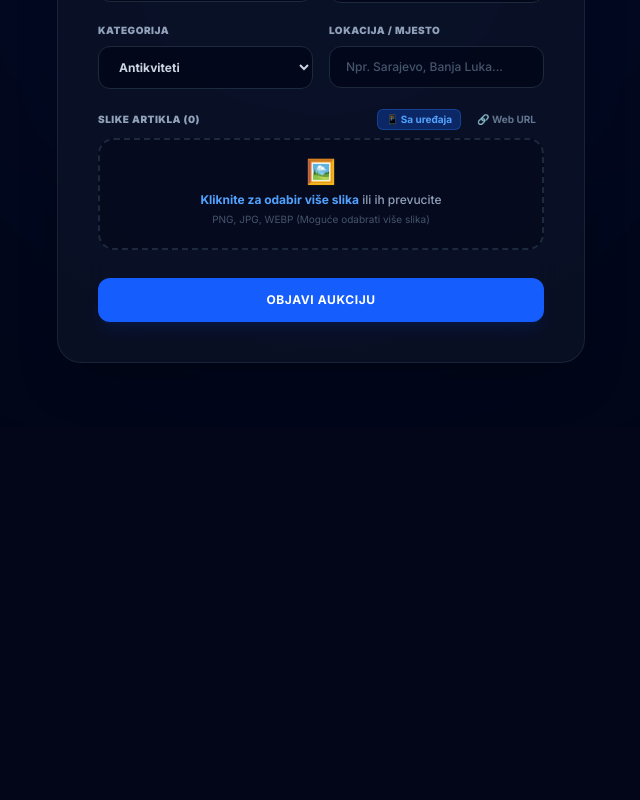
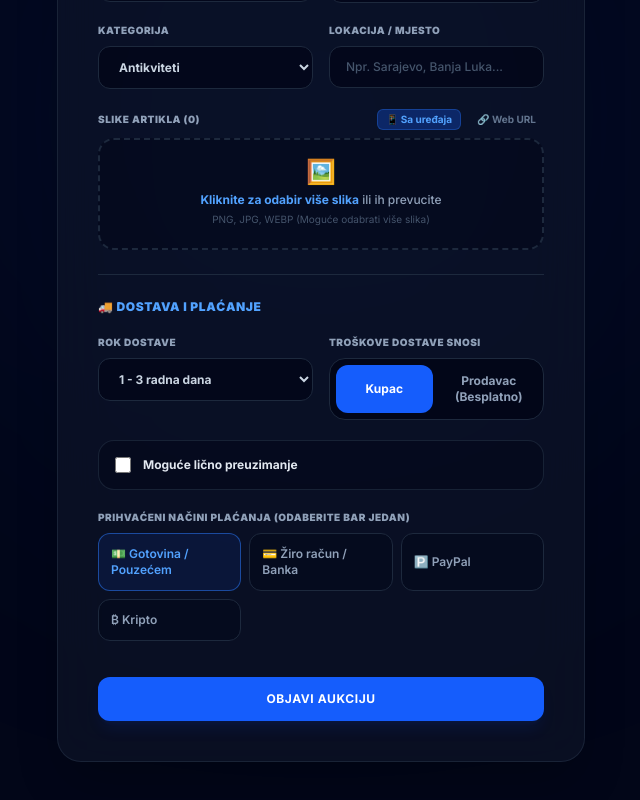
Before and after one commit to HarunSusa/bidko, a React (Vite) app in the folder frontend/: page /kreiraj-aukciju in a window 1280 px wide. Shown: the part 678-1478 px from the top of the page, without its empty margins (319-959 px from the left). Before the commit the page ends 1105 px from the top, so only its background shows below. Built offline with nearby package versions, Linux system fonts and the light colour scheme.

Commit message:
Dodano dostava i placanje

```diff
--- a/frontend/src/pages/AukcijaDetalji.jsx
+++ b/frontend/src/pages/AukcijaDetalji.jsx
@@ -98,6 +98,59 @@ function AukcijaDetalji() {
     }
   };
 
+  // Pomoćna funkcija za formatiranje dostave (prilagođena MongoDB strukturi)
+  const formatirajDostavu = (dostava) => {
+    if (!dostava) return 'Brza pošta / Lično preuzimanje';
+    if (typeof dostava === 'string') return dostava;
+
+    if (typeof dostava === 'object') {
+      const dijelovi = [];
+
+      // 1. Rok dostave
+      const rok = dostava.rok || dostava.rokDostave || dostava.vrijemeDostave || dostava.trajanje;
+      if (rok) {
+        dijelovi.push(`Rok: ${rok}`);
+      }
+
+      // 2. Trošak dostave
+      const trosak = dostava.trosak ?? dostava.cijenaDostave ?? dostava.cijena;
+      if (trosak !== undefined && trosak !== null && trosak !== '') {
+        dijelovi.push(`Trošak: ${trosak} KM`);
+      }
+
+      // 3. Grad / Lokacija
+      const lokacija = dostava.lokacija || dostava.grad || dostava.gradPreuzimanja || aukcija?.lokacija;
+      if (lokacija) {
+        dijelovi.push(`Lokacija: ${lokacija}`);
+      } else if (dostava.licnoPreuzimanje || dostava.licno) {
+        dijelovi.push('Lično preuzimanje');
+      }
+
+      return dijelovi.length > 0 ? dijelovi.join(' • ') : 'Brza pošta / Lično preuzimanje';
+    }
+
+    return 'Brza pošta / Lično preuzimanje';
+  };
+
+  // Pomoćna funkcija za formatiranje načina plaćanja (čita niz ili objekat)
+  // Pomoćna funkcija za formatiranje načina plaćanja (čita niz ili objekat)
+  const formatirajPlacanje = (naciniPlacanja, staroPlacanje) => {
+    let rezultat = 'Pouzećem / Gotovina';
+
+    if (Array.isArray(naciniPlacanja) && naciniPlacanja.length > 0) {
+      rezultat = naciniPlacanja.join(', ');
+    } else if (typeof staroPlacanje === 'string' && staroPlacanje) {
+      rezultat = staroPlacanje;
+    } else if (typeof staroPlacanje === 'object' && staroPlacanje) {
+      rezultat = Object.values(staroPlacanje).filter(Boolean).join(', ') || 'Pouzećem / Gotovina';
+    }
+
+    // Zamjenjuje "ziro_racun" sa "Žiro račun", a sve ostale donje crte sa razmakom
+    return rezultat
+      .replace(/ziro_racun/gi, 'Žiro račun')
+      .replace(/_/g, ' ');
+  };
+
   if (ucitava) {
     return (
       <div className="flex justify-center items-center h-[60vh]">
@@ -165,7 +218,7 @@ function AukcijaDetalji() {
               </span>
             </div>
 
-            {/* Dugmad za brzu navigaciju na glavnoj slici (prikazuju se ako ima više slika) */}
+            {/* Dugmad za brzu navigaciju na glavnoj slici */}
             {listaSlika.length > 1 && (
               <>
                 <button
@@ -189,7 +242,7 @@ function AukcijaDetalji() {
             </div>
           </div>
 
-          {/* MALE SLIČICE (THUMBNAILS) — PRIKAZUJU SE AKO IMA VIŠE SLIKA */}
+          {/* MALE SLIČICE (THUMBNAILS) */}
           {listaSlika.length > 1 && (
             <div className="flex gap-3 overflow-x-auto pb-2 custom-scrollbar">
               {listaSlika.map((s, index) => (
@@ -220,6 +273,29 @@ function AukcijaDetalji() {
             <p className="text-gray-500 text-sm leading-relaxed mb-6 font-medium">
               {aukcija.opis}
             </p>
+
+            {/* SEKCIJA ZA DOSTAVU I PLAĆANJE */}
+            <div className="grid grid-cols-1 sm:grid-cols-2 gap-3 mb-6">
+              <div className="p-3.5 bg-gray-50/80 rounded-2xl border border-gray-100/80 flex items-start gap-3">
+                <span className="text-xl">🚚</span>
+                <div>
+                  <span className="text-[11px] font-bold text-gray-400 uppercase tracking-wider block">Dostava</span>
+                  <span className="text-xs font-bold text-gray-800 block mt-0.5">
+                    {formatirajDostavu(aukcija.dostava)}
+                  </span>
+                </div>
+              </div>
+
+              <div className="p-3.5 bg-gray-50/80 rounded-2xl border border-gray-100/80 flex items-start gap-3">
+                <span className="text-xl">💳</span>
+                <div>
+                  <span className="text-[11px] font-bold text-gray-400 uppercase tracking-wider block">Plaćanje</span>
+                  <span className="text-xs font-bold text-gray-800 block mt-0.5">
+                    {formatirajPlacanje(aukcija.naciniPlacanja, aukcija.placanje)}
+                  </span>
+                </div>
+              </div>
+            </div>
 
             {/* TAJMER SEKCIJA — PRIKAZUJE SE SAMO ZA AUKCIJE */}
             {jeAukcija && aukcija.trajanjeDo && (
@@ -370,13 +446,12 @@ function AukcijaDetalji() {
         </div>
       </div>
 
-      {/* MODAL / LIGHTBOX ZA PRIKAZ UVEĆANE SLIKE SA STRELICAMA */}
+      {/* MODAL / LIGHTBOX ZA PRIKAZ UVEĆANE SLIKE */}
       {otvorenaSlika && (
         <div
           onClick={() => setOtvorenaSlika(false)}
           className="fixed inset-0 z-50 bg-black/90 backdrop-blur-md flex items-center justify-center p-4 sm:p-8 animate-fade-in cursor-zoom-out select-none"
         >
-          {/* Dugme za zatvaranje */}
           <button
             onClick={() => setOtvorenaSlika(false)}
             className="absolute top-6 right-6 text-white/80 hover:text-white bg-white/10 hover:bg-white/20 rounded-full w-10 h-10 flex items-center justify-center text-xl transition-all z-10"
@@ -385,7 +460,6 @@ function AukcijaDetalji() {
             ✕
           </button>
 
-          {/* Lijevo dugme u modalu */}
           {listaSlika.length > 1 && (
             <button
               onClick={prethodnaSlika}
@@ -396,7 +470,6 @@ function AukcijaDetalji() {
             </button>
           )}
 
-          {/* Kontejner slike */}
           <div
             onClick={(e) => e.stopPropagation()}
             className="relative max-w-5xl max-h-[90vh] overflow-hidden rounded-2xl cursor-default flex flex-col items-center"
@@ -418,7 +491,6 @@ function AukcijaDetalji() {
             </div>
           </div>
 
-          {/* Desno dugme u modalu */}
           {listaSlika.length > 1 && (
             <button
               onClick={sljedecaSlika}
--- a/frontend/src/pages/KreirajAukciju.jsx
+++ b/frontend/src/pages/KreirajAukciju.jsx
@@ -16,11 +16,27 @@ function KreirajAukciju() {
   const [urlUnos, setUrlUnos] = useState('');
   const [izvorSlike, setIzvorSlike] = useState('fajl'); // 'fajl' ili 'url'
 
+  // Novo dodana stanja za Dostavu i Plaćanje
+  const [rokDostave, setRokDostave] = useState('1-3 dana');
+  const [trosakDostave, setTrosakDostave] = useState('kupac'); // 'kupac' ili 'prodavac'
+  const [licnoPreuzimanje, setLicnoPreuzimanje] = useState(false);
+  const [gradPreuzimanja, setGradPreuzimanja] = useState('');
+  const [naciniPlacanja, setNaciniPlacanja] = useState(['gotovina']);
+
   const [greska, setGreska] = useState('');
   const [ucitava, setUcitava] = useState(false);
 
   const navigate = useNavigate();
   const token = localStorage.getItem('token');
+
+  // Funkcija za hendlanje višestrukog odabira načina plaćanja
+  const handlePlacanjeChange = (id) => {
+    setNaciniPlacanja(prev =>
+      prev.includes(id)
+        ? prev.filter(item => item !== id)
+        : [...prev, id]
+    );
+  };
 
   // Funkcija za dodavanje više fajlova sa uređaja odjednom
   const handleFileChange = (e) => {
@@ -68,6 +84,12 @@ function KreirajAukciju() {
   const handleSubmit = async (e) => {
     e.preventDefault();
     setGreska('');
+
+    if (naciniPlacanja.length === 0) {
+      setGreska('Molimo odaberite bar jedan način plaćanja.');
+      return;
+    }
+
     setUcitava(true);
 
     const buduciDatum = new Date();
@@ -92,6 +114,14 @@ function KreirajAukciju() {
         kategorija,
         lokacija,
         slike: finalneSlike,
+        // Dodani novi detalji o dostavi i plaćanju u payload:
+        dostava: {
+          rok: rokDostave,
+          trosak: trosakDostave,
+          licnoPreuzimanje,
+          gradPreuzimanja: licnoPreuzimanje ? gradPreuzimanja : ''
+        },
+        naciniPlacanja,
         ...(tipProdaje === 'aukcija' ? {
           pocetnaCijena: Number(cijena),
           trenutnaCijena: Number(cijena),
@@ -123,7 +153,7 @@ function KreirajAukciju() {
               {tipProdaje === 'aukcija' ? 'Nova Aukcija' : 'Novi Oglas sa Fiksnom Cijenom'}
             </h2>
             <p className="text-slate-400 text-xs sm:text-sm font-medium leading-relaxed max-w-sm mx-auto">
-              Unesite detalje o artiklu i dodajte slike.
+              Unesite detalje o artiklu, dostavi i dodajte slike.
             </p>
           </div>
 
@@ -274,14 +304,13 @@ function KreirajAukciju() {
               </div>
             </div>
 
-            {/* SEKCIJA ZA SLIKE (VIŠE SLIKA) */}
+            {/* SEKCIJA ZA SLIKE */}
             <div>
               <div className="flex justify-between items-center mb-2">
                 <label className="block text-[10px] font-black text-slate-400 uppercase tracking-wider">
                   Slike artikla ({slike.length})
                 </label>
 
-                {/* Prebacivanje između dodavanja fajlova i Web URL-a */}
                 <div className="flex gap-2">
                   <button
                     type="button"
@@ -305,7 +334,6 @@ function KreirajAukciju() {
               </div>
 
               {izvorSlike === 'fajl' ? (
-                /* INPUT ZA ODABIR VIŠE FAJLOVA */
                 <label className="flex flex-col items-center justify-center w-full h-28 border-2 border-dashed border-slate-800 hover:border-blue-500 rounded-2xl cursor-pointer bg-slate-950/50 transition-all group">
                   <div className="flex flex-col items-center justify-center pt-4 pb-5">
                     <span className="text-2xl mb-1 group-hover:scale-110 transition-transform">🖼️</span>
@@ -323,7 +351,6 @@ function KreirajAukciju() {
                   />
                 </label>
               ) : (
-                /* UNOS PREKO URL LINKA */
                 <div className="flex gap-2">
                   <input
                     type="url"
@@ -343,7 +370,7 @@ function KreirajAukciju() {
               )}
             </div>
 
-            {/* PREGLED SVIH UČITANIH SLIKA (PREVIEW GALERIJA) */}
+            {/* PREGLED SVIH UČITANIH SLIKA */}
             {slike.length > 0 && (
               <div className="space-y-2">
                 <span className="text-[10px] font-bold text-slate-500 uppercase tracking-wider block">
@@ -377,8 +404,115 @@ function KreirajAukciju() {
               </div>
             )}
 
-            {/* DUGME ZA SLANJE */}
-            <div className="pt-2">
+            {/* SEKCIJA: DOSTAVA I PLAĆANJE */}
+            <div className="border-t border-slate-800 pt-6 mt-6 space-y-5">
+              <h3 className="text-xs font-black text-blue-400 uppercase tracking-wider">
+                🚚 Dostava i Plaćanje
+              </h3>
+
+              {/* ROK DOSTAVE & TROŠKOVI */}
+              <div className="grid grid-cols-1 sm:grid-cols-2 gap-4">
+                <div>
+                  <label className="block text-[10px] font-black text-slate-400 uppercase tracking-wider mb-2">
+                    Rok dostave
+                  </label>
+                  <select
+                    value={rokDostave}
+                    onChange={(e) => setRokDostave(e.target.value)}
+                    className="w-full px-4 py-3 rounded-xl border border-slate-800 bg-slate-950/80 text-slate-300 focus:outline-none focus:border-blue-500 text-xs font-bold cursor-pointer"
+                  >
+                    <option value="1-3 dana">1 - 3 radna dana</option>
+                    <option value="3-5 dana">3 - 5 radnih dana</option>
+                    <option value="5-10 dana">5 - 10 radnih dana</option>
+                    <option value="10+ dana">Više od 10 dana (po narudžbi)</option>
+                  </select>
+                </div>
+
+                <div>
+                  <label className="block text-[10px] font-black text-slate-400 uppercase tracking-wider mb-2">
+                    Troškove dostave snosi
+                  </label>
+                  <div className="grid grid-cols-2 gap-2 bg-slate-950 p-1.5 rounded-2xl border border-slate-800">
+                    <button
+                      type="button"
+                      onClick={() => setTrosakDostave('kupac')}
+                      className={`py-2 rounded-xl text-xs font-bold transition-all ${
+                        trosakDostave === 'kupac' ? 'bg-blue-600 text-white' : 'text-slate-400'
+                      }`}
+                    >
+                      Kupac
+                    </button>
+                    <button
+                      type="button"
+                      onClick={() => setTrosakDostave('prodavac')}
+                      className={`py-2 rounded-xl text-xs font-bold transition-all ${
+                        trosakDostave === 'prodavac' ? 'bg-emerald-600 text-white' : 'text-slate-400'
+                      }`}
+                    >
+                      Prodavac (Besplatno)
+                    </button>
+                  </div>
+                </div>
+              </div>
+
+              {/* LIČNO PREUZIMANJE */}
+              <div className="bg-slate-950/50 p-4 rounded-2xl border border-slate-800/80 space-y-3">
+                <label className="flex items-center gap-3 cursor-pointer">
+                  <input
+                    type="checkbox"
+                    checked={licnoPreuzimanje}
+                    onChange={(e) => setLicnoPreuzimanje(e.target.checked)}
+                    className="w-4 h-4 rounded border-slate-800 bg-slate-900 text-blue-600 focus:ring-blue-500 focus:ring-offset-slate-900"
+                  />
+                  <span className="text-xs font-bold text-slate-200">Moguće lično preuzimanje</span>
+                </label>
+
+                {licnoPreuzimanje && (
+                  <input
+                    type="text"
+                    placeholder="Navedite grad/lokaciju za preuzimanje (npr. Sarajevo - Otoka)"
+                    value={gradPreuzimanja}
+                    onChange={(e) => setGradPreuzimanja(e.target.value)}
+                    className="w-full px-4 py-2.5 rounded-xl border border-slate-800 bg-slate-950 text-white text-xs focus:outline-none focus:border-blue-500"
+                  />
+                )}
+              </div>
+
+              {/* NAČIN PLAĆANJA */}
+              <div>
+                <label className="block text-[10px] font-black text-slate-400 uppercase tracking-wider mb-2">
+                  Prihvaćeni načini plaćanja (Odaberite bar jedan)
+                </label>
+                <div className="grid grid-cols-2 sm:grid-cols-3 gap-2">
+                  {[
+                    { id: 'gotovina', label: '💵 Gotovina / Pouzećem' },
+                    { id: 'ziro_racun', label: '💳 Žiro račun / Banka' },
+                    { id: 'paypal', label: '🅿️ PayPal' },
+                    { id: 'crypto', label: '₿ Kripto' }
+                  ].map((metoda) => (
+                    <label
+                      key={metoda.id}
+                      className={`flex items-center gap-2 p-3 rounded-xl border cursor-pointer text-xs font-semibold transition-all ${
+                        naciniPlacanja.includes(metoda.id)
+                          ? 'bg-blue-600/10 border-blue-500/50 text-blue-400'
+                          : 'bg-slate-950/40 border-slate-800 text-slate-400 hover:border-slate-700'
+                      }`}
+                    >
+                      <input
+                        type="checkbox"
+                        checked={naciniPlacanja.includes(metoda.id)}
+                        onChange={() => handlePlacanjeChange(metoda.id)}
+                        className="hidden"
+                      />
+                      <span>{metoda.label}</span>
+                    </label>
+                  ))}
+                </div>
+              </div>
+            </div>
+
+            {/* DUGME ZA SLANJE (Prebačeno na kraj forme) */}
+            <div className="pt-4">
               <button
                 type="submit"
                 disabled={ucitava}
```
Also changed, not shown: 2 other files (tests, documents, lock files or other folders).
